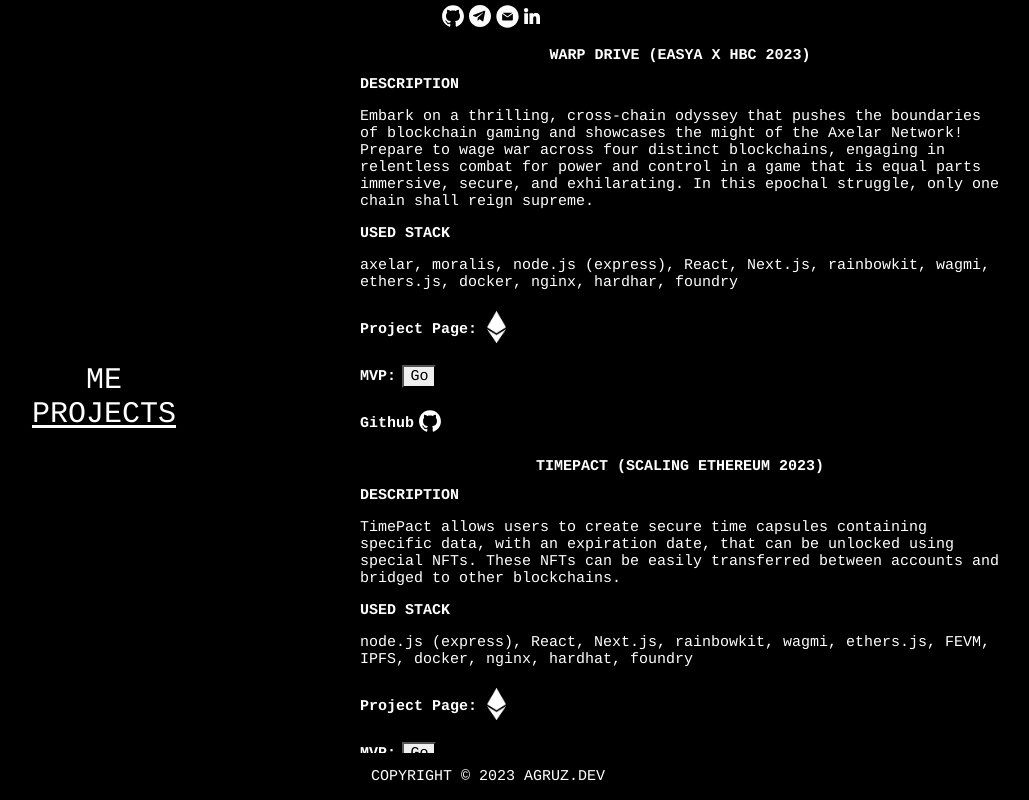
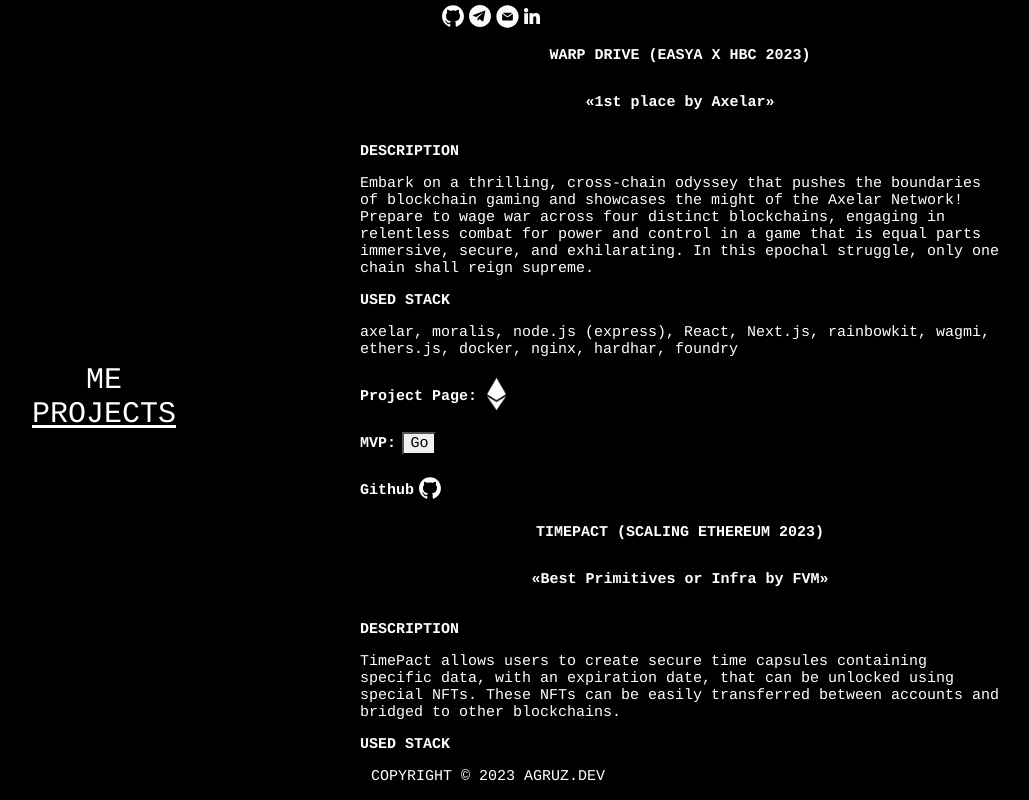
Before and after one commit to Canvinus/portfolio, a React (Create React App) app: page / in a window 1280 px wide. Both pictures are taken after a click on the element "PROJECTS". Shown: the whole page, without its empty margins (152-1181 px from the left). Built offline with nearby package versions, Linux system fonts and the light colour scheme.

Commit message:
update prizes

```diff
--- a/src/App.css
+++ b/src/App.css
@@ -186,3 +186,8 @@ h4 {
   flex-direction: row;
   align-items: center;
 }
+
+.hackathon-prize {
+  display: flex;
+  justify-content: center;
+}
--- a/src/components/Content/Projects.js
+++ b/src/components/Content/Projects.js
@@ -70,6 +70,11 @@ export const Projects = () => {
       {myProjects.map((project) => (
         <div className="project-wrapper" key={project.title}>
           <h1 style={{ textAlign: 'center' }}>{project.title}</h1>
+          {project.prize && (
+            <div className="hackathon-prize">
+              <h4>«{project.prize}»</h4>
+            </div>
+          )}
           <h2>Description</h2>
           <p className="project-description">{project.description}</p>
           <h2>Used stack</h2>
```
Also changed, not shown: src/files/images/award.svg (added).
